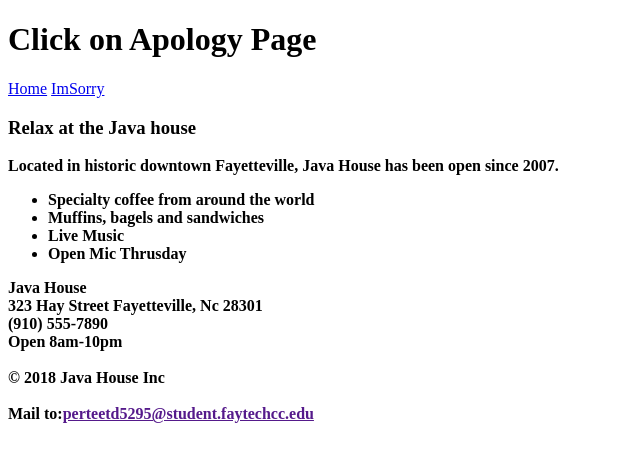
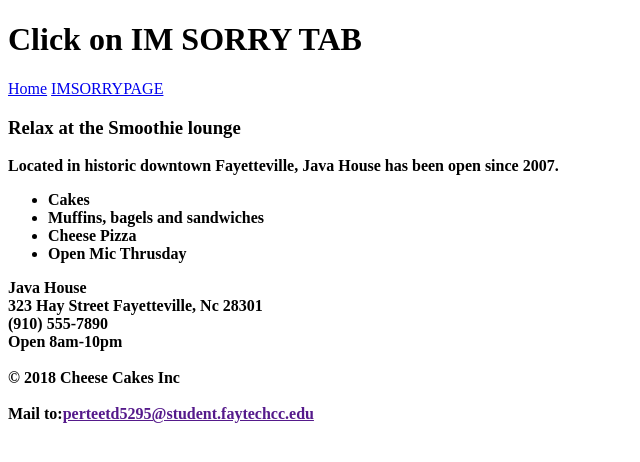
Before and after one commit to drexx89/forgiveme, a plain HTML site: page index.html in a window 1280 px wide. Shown: the whole page, without its empty margins (0-640 px from the left). Drawn offline with Linux system fonts and the light colour scheme.

Commit message:
Update index.html

```diff
--- a/index.html
+++ b/index.html
@@ -8,16 +8,16 @@ Dominique Perteet
 <html>
 
 <head>
-<title>Java House</title>
+<title>Apology</title>
 </head>
 
 <body>
 
-<h1>Click on Apology Page</h1>
+<h1>Click on IM SORRY TAB</h1>
 
 <nav>
 <a href="index.html">Home</a>
-<a href="IMSORRY.html">ImSorry</a>
+<a href="IMSORRY.html">IMSORRYPAGE</a>
 <nav>
 
 
@@ -28,12 +28,12 @@ Dominique Perteet
 
 <main>
 
-<h1>Relax at the Java house</h1>
+<h1>Relax at the Smoothie lounge</h1>
 <p><b>Located in historic downtown Fayetteville, Java House has been open since 2007.<b><p>
 <ul>
-	<li>Specialty coffee from around the world</li>
+	<li>Cakes</li>
 	<li>Muffins, bagels and sandwiches</li>
-	<li>Live Music</li>
+	<li>Cheese Pizza</li>
 	<li>Open Mic Thrusday</ul>
 
  <div><b>Java House<br>
@@ -43,5 +43,5 @@ Dominique Perteet
   Open 8am-10pm</b><div>
 
  <footer>
-<br><b>© 2018 Java House Inc</b><br>
+<br><b>© 2018 Cheese Cakes Inc</b><br>
 <br>Mail to:<a href=>perteetd5295@student.faytechcc.edu</a><br>
```
